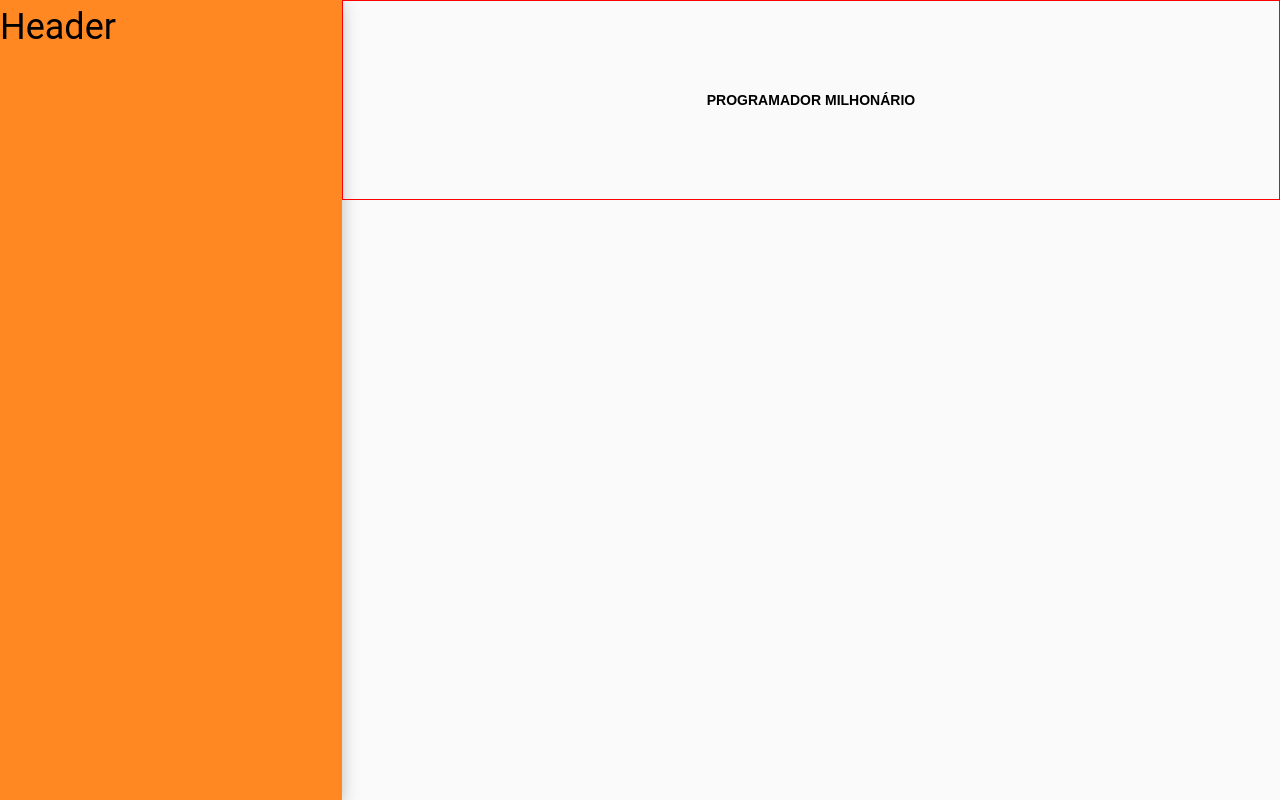
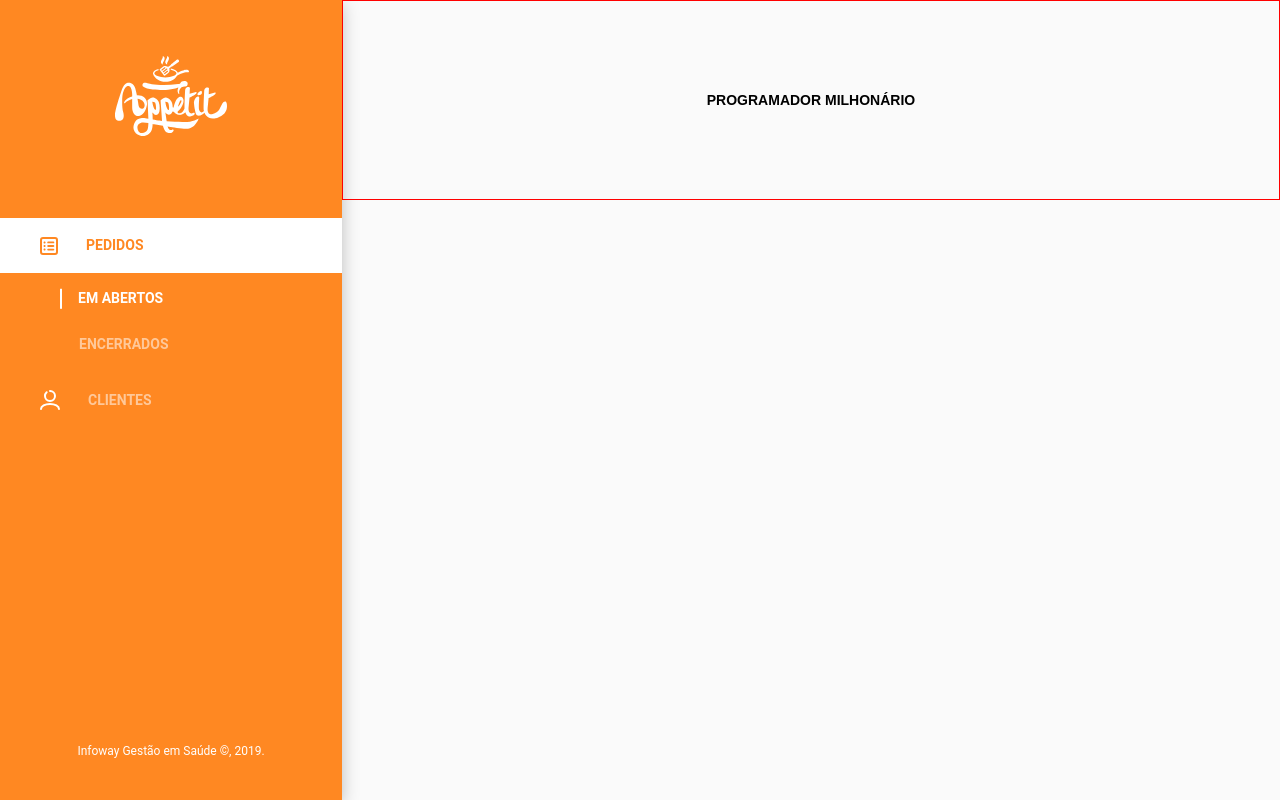
Before and after one commit to rodrigobarros2/appetit, a React (Create React App) app: page /home in a window 1280 px wide. Built offline with nearby package versions, Linux system fonts and the light colour scheme.

Commit message:
Update index.tsx

```diff
--- a/src/components/Header/index.tsx
+++ b/src/components/Header/index.tsx
@@ -1,12 +1,24 @@
 import React from 'react';
+import { Link } from 'react-router-dom';
 
-import { Container } from './styles';
+import { Container, Logo, Wrapper, IconMenu, IconUser, InconIndicador } from './styles';
 
 const Header: React.FC = () => {
 	return (
 		<Container>
-			<h1>Header</h1>
-		</Container>
+			<Wrapper>
+				<div>
+					<Logo />
+				</div>
+				<ul>
+					<Link to="/home"><li><IconMenu />pedidos</li></Link>
+					<li><InconIndicador />em abertos</li>
+					<li>encerrados</li>
+					<li><IconUser />clientes</li>
+				</ul>
+				<caption>Infoway Gestão em Saúde ©, 2019.</caption>
+			</Wrapper>
+		</Container >
 	);
 };
 
```
